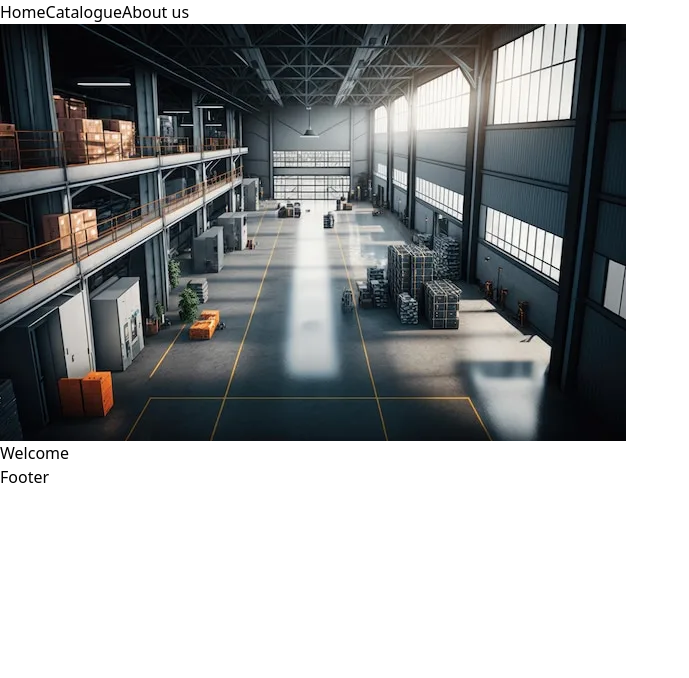
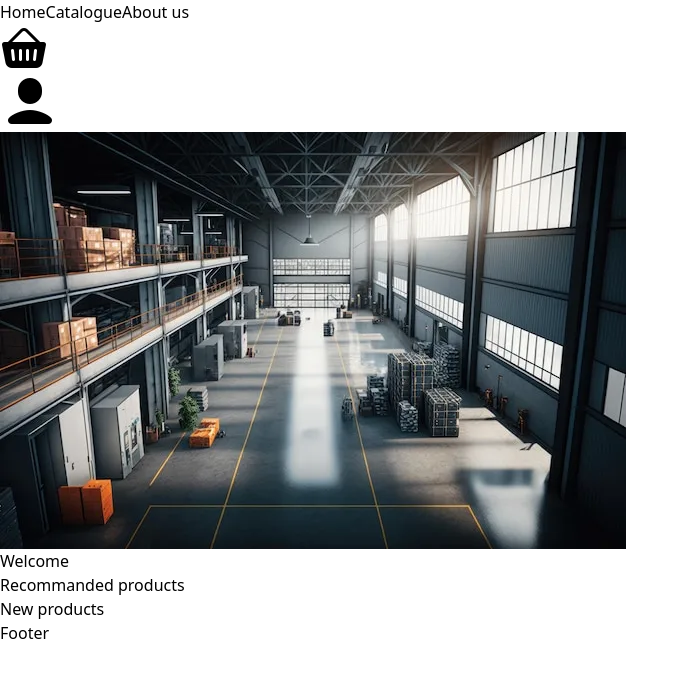
Before and after one commit to maxencelanda/e-commerce-react, a React (Vite) app: page / in a window 1280 px wide. Shown: the top 678 px of the page, without its empty margins (0-689 px from the left). Built offline with nearby package versions, Linux system fonts and the light colour scheme.

Commit message:
ajouts images navbar + structure Home

```diff
--- a/src/components/Home.jsx
+++ b/src/components/Home.jsx
@@ -5,7 +5,23 @@ export default function Home(){
         <div>
 
             <img src={backgroundImg}></img>
+            <div></div>
             <h1>Welcome</h1>
+
+            {/* Pour les 2 div potentiellement faire 1 component "banderole" */}
+            <div>
+                <p>Recommanded products</p>
+                <div>
+                    {/* 3 grids -> bouton <, produits, bouton > */}
+                </div>
+            </div>
+
+            <div>
+                <p>New products</p>
+                <div>
+                    {/* 3 grids -> bouton <, produits, bouton > */}
+                </div>
+            </div>
 
         </div>
     );
--- a/src/components/Navbar.jsx
+++ b/src/components/Navbar.jsx
@@ -1,11 +1,20 @@
 import { Link } from "react-router-dom";
+
+import cartImg from "../assets/cart.png";
+import avatarImg from "../assets/avatar.png";
 
 export default function Navbar(){
     return (
-        <div className="center w-1/3 mx-auto grid grid-cols-3 text-center bg-white border-x border-b border-black border-l mb-12">
-            <Link to='/'>Home</Link>
-            <Link to="/catalogue">Catalogue</Link>
-            <Link to="/aboutus">About us</Link>
-        </div>
+        <nav>
+            <div className="center w-1/3 mx-auto grid grid-cols-5 text-center bg-white border-x border-b border-black border-l mb-12">
+                <Link to='/'>Home</Link>
+                <Link to="/catalogue">Catalogue</Link>
+                <Link to="/aboutus">About us</Link>
+            </div>
+            <div>
+                <Link to='/'><img src={cartImg}></img></Link>
+                <Link to='/'><img src={avatarImg}></img></Link>
+            </div>
+        </nav>
     );
 }
--- a/src/main.jsx
+++ b/src/main.jsx
@@ -12,11 +12,13 @@ import Catalogue from './components/Catalogue.jsx'
 import PageLayout from './components/PageLayout.jsx'
 import AboutUs from './components/AboutUs.jsx'
 
+/*
 async function getProducts(){
   const response = await fetch('https://fakestoreapi.com/products');
   const data = await response.json();
   return data;
 }
+*/
 
 const router = createBrowserRouter([
   {
```
